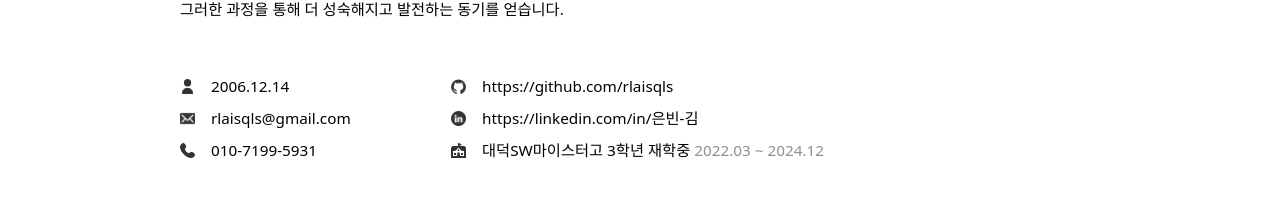
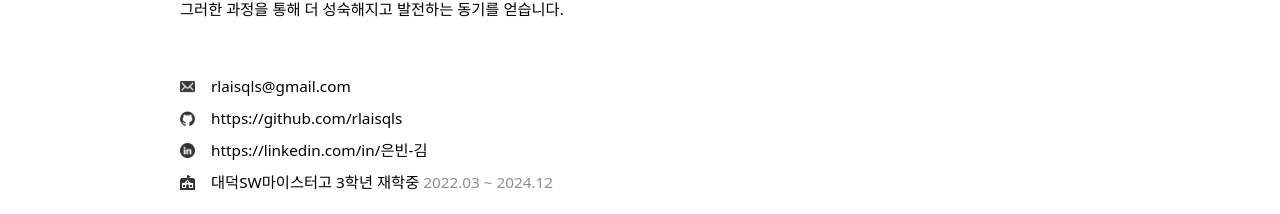
Before and after one commit to rlaisqls/portfolio, a React (Create React App) app: page / in a window 1280 px wide. Shown: the part 575-789 px from the top of the page. Built offline with nearby package versions, Linux system fonts and the light colour scheme.

Commit message:
개인정보

```diff
--- a/src/portfolio/Portfolio.jsx
+++ b/src/portfolio/Portfolio.jsx
@@ -68,12 +68,12 @@ export const Portfolio = () => {
             </div>
 
             <div className="inline-flex flex-row w-full items-start">
-                <div className="inline-flex flex-col w-[271px] items-start gap-[5px]">
-                  <PersonalInfo info="2006.12.14"  icon="/img/icon/user-black.png"/>
+                {/* <div className="inline-flex flex-col w-[271px] items-start gap-[5px]">
+                  <PersonalInfo info=""  icon="/img/icon/user-black.png"/>
+                  <PersonalInfo info="" icon="/img/icon/phone-black.png"/>
+                </div> */}
+                <div className="inline-flex flex-col items-start gap-[5px]">
                   <PersonalInfo info="rlaisqls@gmail.com" link="mailto:rlaisqls@gmail.com" icon="/img/icon/email-black.jpg"/>
-                  <PersonalInfo info="010-7199-5931" icon="/img/icon/phone-black.png"/>
-                </div>
-                <div className="inline-flex flex-col items-start gap-[5px]">
                   <PersonalInfo info="https://github.com/rlaisqls" link="https://github.com/rlaisqls" icon="/img/icon/github-black.png"/>
                   <PersonalInfo info="https://linkedin.com/in/은빈-김" link="https://www.linkedin.com/in/%EC%9D%80%EB%B9%88-%EA%B9%80-248452250/" icon="/img/icon/linkedin-black.png"/>
                   <PersonalInfo info={
```
